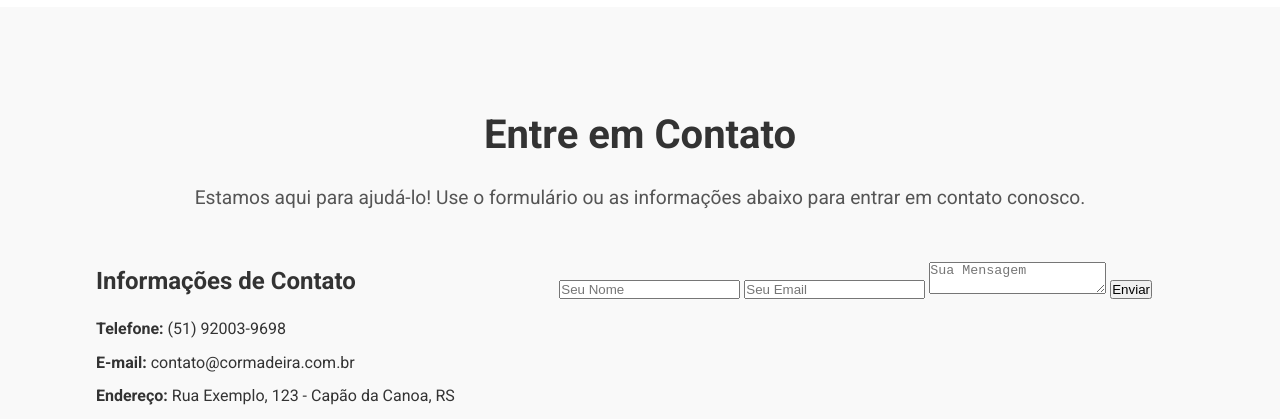
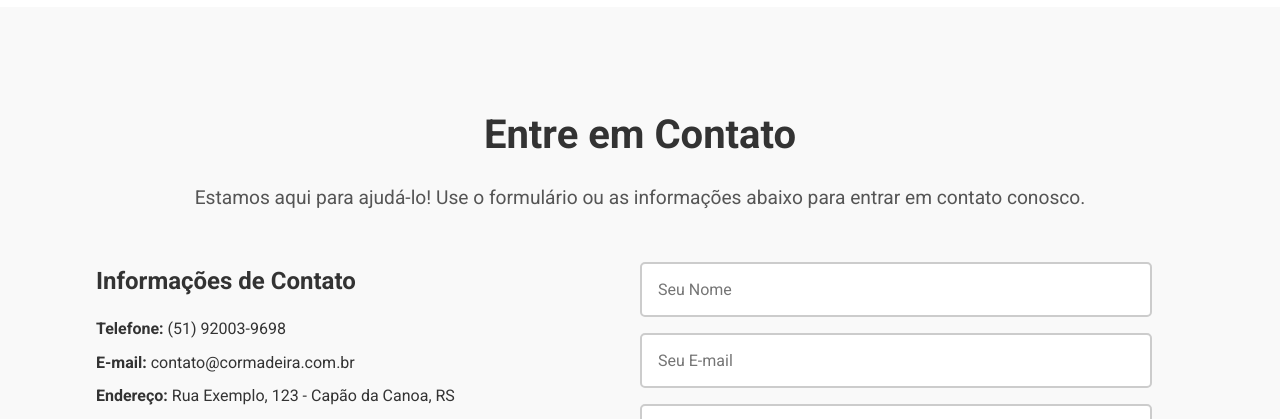
Before and after one commit to aswcrost/cormadeira, a plain HTML site: page index.html in a window 1280 px wide. Shown: the part 4491-4910 px from the top of the page. Drawn offline with Linux system fonts and the light colour scheme.

Commit message:
index.html

```diff
--- a/index.html
+++ b/index.html
@@ -248,13 +248,13 @@
         </div>
 
         <!-- Formulário de Contato -->
-        <form id="contact-form" action="https://formsubmit.co/contato@cormadeira.com.br" method="POST">
-    <input type="text" name="name" placeholder="Seu Nome" required>
-    <input type="email" name="email" placeholder="Seu Email" required>
-    <textarea name="message" placeholder="Sua Mensagem" required></textarea>
-    <input type="hidden" name="_captcha" value="false">
-    <button type="submit">Enviar</button>
-</form>
+        <form id="contact-form" action="https://formsubmit.co/contato@cormadeira.com.br" method="POST" class="contact-form">
+            <input type="text" name="name" placeholder="Seu Nome" required>
+            <input type="email" name="email" placeholder="Seu E-mail" required>
+            <textarea name="message" placeholder="Sua Mensagem" rows="5" required></textarea>
+            <input type="hidden" name="_captcha" value="false">
+            <button type="submit" class="button">Enviar</button>
+        </form>
 <div id="form-feedback" style="margin-top: 1rem;"></div>
     </div>
 </section>
```
